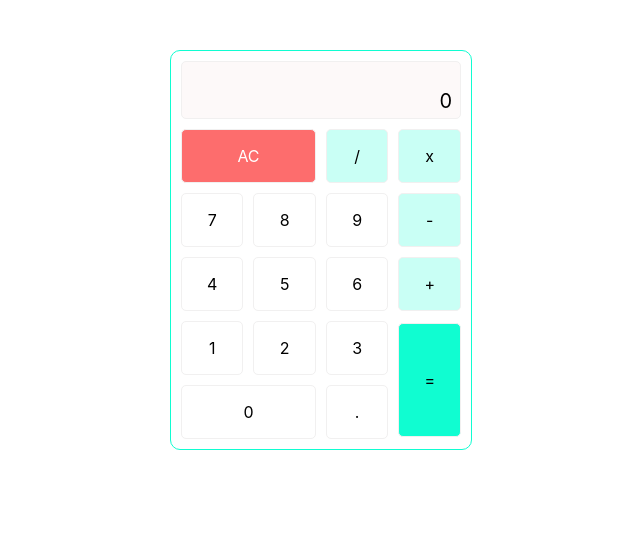
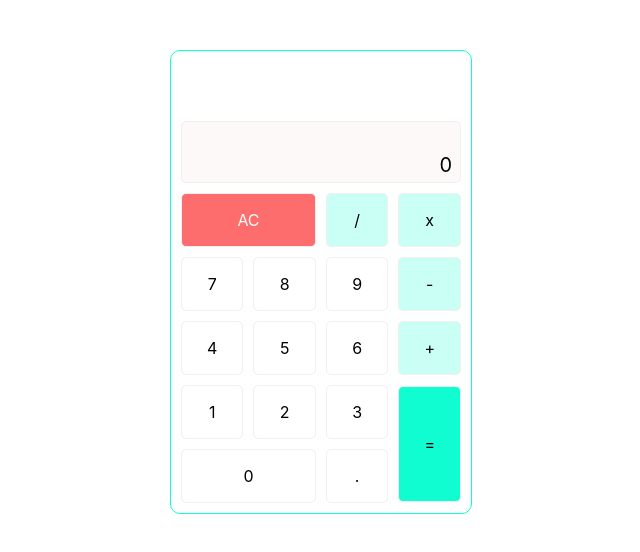
Before and after one commit to pcristov/calculator, a React (Create React App) app: page / in a window 1280 px wide. Shown: the top 552 px of the page, without its empty margins (319-959 px from the left). Built offline with nearby package versions, Linux system fonts and the light colour scheme.

Commit message:
Update styles

```diff
--- a/src/Calculator.css
+++ b/src/Calculator.css
@@ -11,27 +11,32 @@
     border-radius: 10px;
 }
 
-.wrapper > * {
+.wrapper > :not(.display):not(.expression):not(.equals) {
     padding: 16px 25px;
+}
+
+.wrapper > :not(.expression) {
     border: 1px solid #f1f0f0;
     border-radius: 5px;
 }
 
+.expression {
+	grid-column: 1 / 5;
+	grid-row: 1;
+}
+
 .display {
 	grid-column: 1 / 5;
-	grid-row: 1;
+	grid-row: 2;
 	text-align: right;
 	background-color: #fdf9f9;
     padding: 7px 8px 5px;
-}
-
-#result {
 	font-size: 20px;
 }
 
 .clear {
 	grid-column: 1 / 3;
-	grid-row: 2;
+	grid-row: 3;
 	background-color: #fd6d6d;
     padding: 16px;
     color: #fff;
@@ -40,87 +45,88 @@
 .divide, .multiply, .subtract, .add {
 	background-color: #c9fff5;
     padding: 16px 25px;
+
 }
 
 .divide {
 	grid-column: 3 / 4;
-	grid-row: 2;
+	grid-row: 3;
 }
 
 .multiply {
 	grid-column: 4 / 5;
-	grid-row: 2;
+	grid-row: 3;
 }
 
 .seven {
 	grid-column: 1/2;
-	grid-row: 3;
-    padding: 16px 25px;
+	grid-row: 4;
 }
 
 .eight {
 	grid-column: 2/3;
-	grid-row: 3;
+	grid-row: 4;
 }
 
 .nine {
 	grid-column: 3/4;
-	grid-row: 3;
+	grid-row: 4;
 }
 
 .subtract {
 	grid-column: 4/5;
-	grid-row: 3;
+	grid-row: 4;
 }
 
 .four {
 	grid-column: 1/2;
-	grid-row: 4;
+	grid-row: 5;
 }
 
 .five {
 	grid-column: 2/3;
-	grid-row: 4;
+	grid-row: 5;
 }
 
 .six {
 	grid-column: 3/4;
-	grid-row: 4;
+	grid-row: 5;
 }
 
 .add {
 	grid-column: 4/5;
-	grid-row: 4;
+	grid-row: 5;
 }
 
 .one {
 	grid-column: 1/2;
-	grid-row: 5;
+	grid-row: 6;
 }
 
 .two {
 	grid-column: 2/3;
-	grid-row: 5;
+	grid-row: 6;
 }
 
 .three {
 	grid-column: 3/4;
-	grid-row: 5;
+	grid-row: 6;
 }
 
 .equals {
 	grid-column: 4/5;
-	grid-row: 5/7;
+	grid-row: 6/8;
 	background-color: #10fdd1;
-    padding: 46px 0;
+    padding: 47px 0;
+    text-align: center;
 }
 
 .zero {
 	grid-column: 1/3;
-	grid-row: 6;
+	grid-row: 7;
 }
 
 .decimal {
 	grid-column: 3/4;
-	grid-row: 6;
+	grid-row: 7;
 }
```
